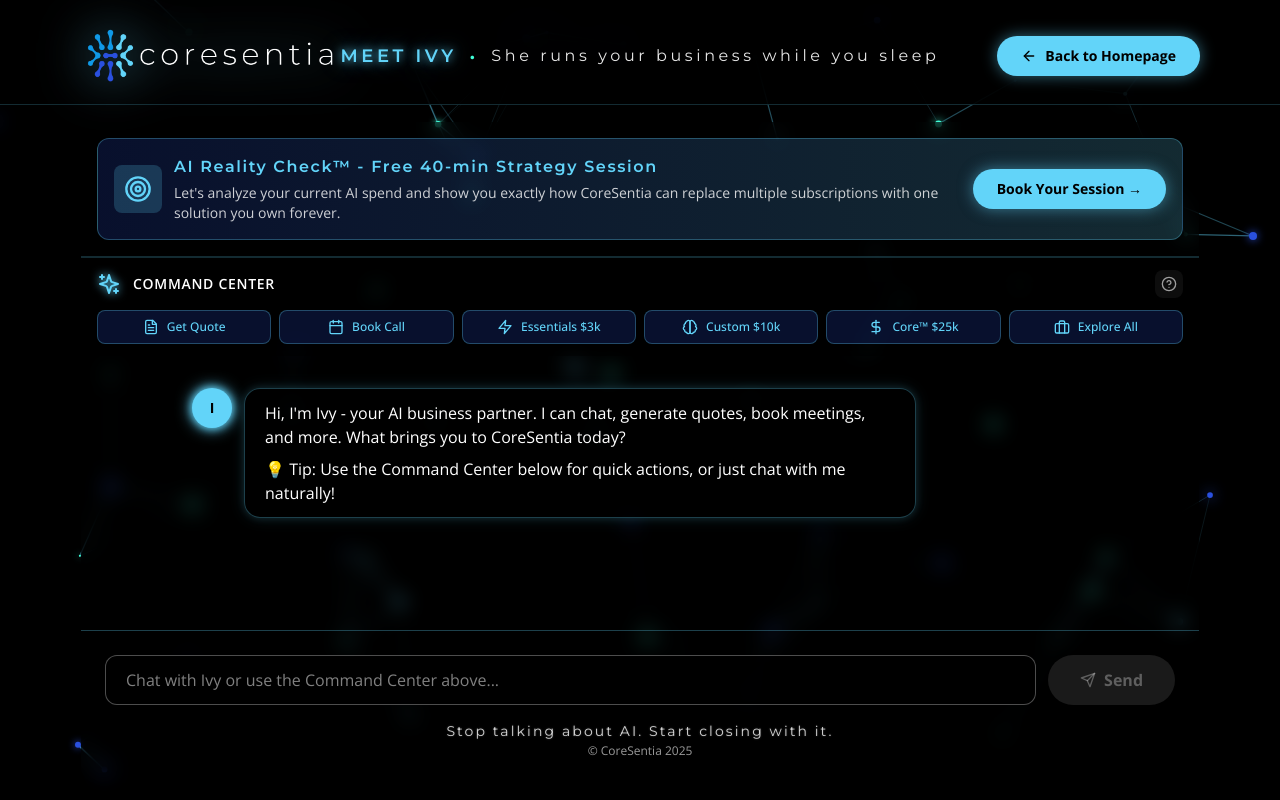
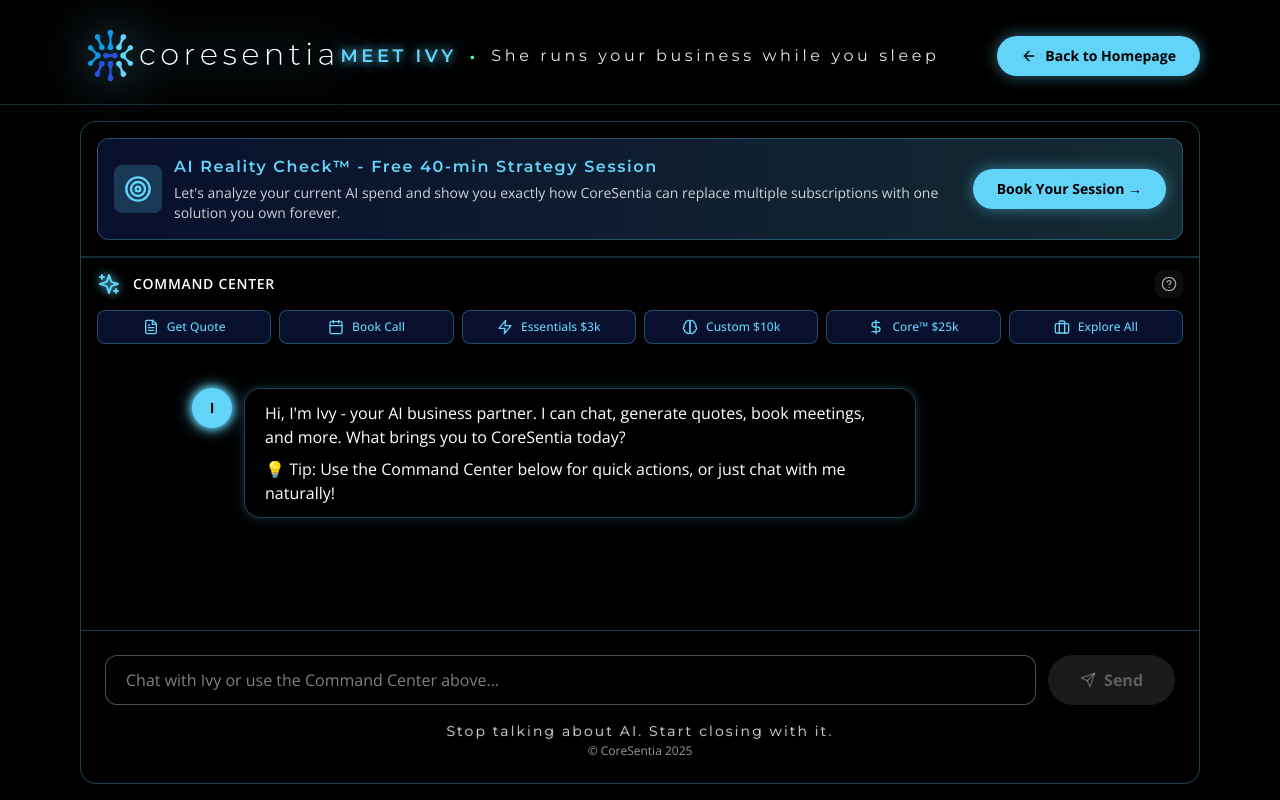
Before and after one commit to CoreSentiaAI/coresentia-lead-response, a Next.js app: page /chat/homepage-visitor in a window 1280 px wide. Built offline with nearby package versions, Linux system fonts and the light colour scheme.

Commit message:
Update ChatInterface.tsx

```diff
--- a/app/components/ChatInterface.tsx
+++ b/app/components/ChatInterface.tsx
@@ -121,7 +121,7 @@
   const [showHelp, setShowHelp] = useState(false)
 
   return (
-    <div className="bg-black/30 backdrop-blur-xl border-t border-[#62D4F9]/20">
+    <div className="bg-black/20 backdrop-blur-xl border-t border-[#62D4F9]/20">
       <div className="px-4 py-3">
         {/* Main Bar */}
         <div className="flex items-center justify-between mb-3">
@@ -513,7 +513,10 @@
   }
 
   return (
-    <div className="h-screen w-screen flex flex-col overflow-hidden bg-black">
+    <div className="h-screen w-screen flex flex-col overflow-hidden bg-black relative">
+      {/* Network canvas background for entire page */}
+      <NetworkCanvas />
+
       {/* Main content wrapper */}
       <div className="relative z-10 h-full flex flex-col">
         <style jsx global>{`
@@ -597,7 +600,7 @@
         `}</style>
 
         {/* Enhanced Header */}
-        <div className="bg-black/80 backdrop-blur-xl pt-4 pb-3 md:pt-6 md:pb-4 z-20 flex-shrink-0 border-b border-[#62D4F9]/20">
+        <div className="bg-black/60 backdrop-blur-xl pt-4 pb-3 md:pt-6 md:pb-4 z-20 flex-shrink-0 border-b border-[#62D4F9]/20">
           <div className="max-w-full px-3 md:px-6 lg:px-20">
             <div className="flex items-center justify-between">
               {/* Logo - larger */}
@@ -655,26 +658,18 @@
           </div>
         </div>
 
-        {/* Main Chat Container */}
+        {/* Main Chat Container - transparent to show network background */}
         <div className="flex-1 p-2 md:p-4 lg:px-20 overflow-hidden min-h-0 relative">
           <div
-            className="h-full w-full flex flex-col relative overflow-hidden"
+            className="h-full w-full flex flex-col"
             style={{
+              background: 'rgba(0, 0, 0, 0.3)', // Very transparent black
+              backdropFilter: 'blur(10px)',
+              WebkitBackdropFilter: 'blur(10px)',
               border: '1px solid rgba(98, 212, 249, 0.3)',
               borderRadius: '16px',
             }}
           >
-            {/* Network canvas inside chat container */}
-            <div className="absolute inset-0 z-0">
-              <NetworkCanvas />
-            </div>
-
-            {/* Chat content with backdrop blur */}
-            <div className="relative z-10 h-full flex flex-col" style={{
-              background: 'rgba(0, 0, 0, 0.5)',
-              backdropFilter: 'blur(10px)',
-              WebkitBackdropFilter: 'blur(10px)',
-            }}>
             {/* AI Reality Check Card */}
             <div className="flex-shrink-0 p-3 md:p-4 border-b border-[#62D4F9]/20">
               <AIRealityCheckCard onBook={handleBookRealityCheck} />
@@ -712,7 +707,7 @@
                       className={`max-w-[90%] md:max-w-[85%] lg:max-w-[75%] px-3 py-2 md:px-5 md:py-3 rounded-2xl text-sm md:text-base leading-relaxed text-white ${
                         message.role === 'user'
                           ? 'bg-[#2A50DF] border border-[#2A50DF]'
-                            : 'bg-black/70 backdrop-blur-xl border border-[#62D4F9]/30'
+                          : 'bg-black/60 backdrop-blur-xl border border-[#62D4F9]/30'
                       }`}
                       style={{
                         boxShadow: message.role === 'user'
@@ -735,7 +730,7 @@
                       <span className="text-black text-xs md:text-sm font-bold">I</span>
                     </div>
                     <div
-                        className="bg-black/70 backdrop-blur-xl border border-[#62D4F9]/30 text-white px-3 py-2 md:px-5 md:py-3 rounded-2xl"
+                      className="bg-black/60 backdrop-blur-xl border border-[#62D4F9]/30 text-white px-3 py-2 md:px-5 md:py-3 rounded-2xl"
                       style={{
                         boxShadow: '0 0 8px rgba(98, 212, 249, 0.15), 0 0 16px rgba(98, 212, 249, 0.12)'
                       }}
@@ -762,7 +757,7 @@
                   onKeyPress={(e) => e.key === 'Enter' && sendMessage()}
                   placeholder="Chat with Ivy or use the Command Center above..."
                   style={{ fontSize: '16px' }}
-                    className="flex-1 px-3 py-2 md:px-5 md:py-3 bg-black/60 backdrop-blur-xl border border-white/30 rounded-xl text-white placeholder-white/50 focus:outline-none focus:border-[#62D4F9] transition-all duration-300 text-sm md:text-base"
+                  className="flex-1 px-3 py-2 md:px-5 md:py-3 bg-black/40 backdrop-blur-xl border border-white/30 rounded-xl text-white placeholder-white/50 focus:outline-none focus:border-[#62D4F9] transition-all duration-300 text-sm md:text-base"
                 />
                 <button
                   data-send-button
@@ -793,6 +788,5 @@
         </div>
       </div>
     </div>
-    </div>
   )
 }
```
Lines whose indentation alone changed are shown as unchanged.
